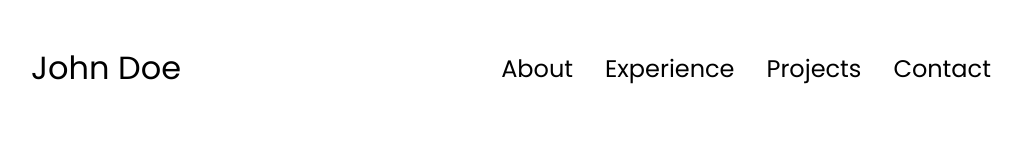
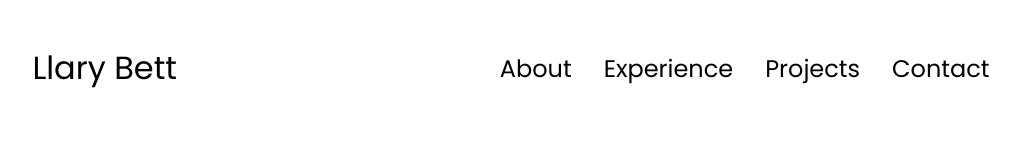
Before and after one commit to LlaryBett/Personal-Portfolio-Project, a plain HTML site: page index.html in a window 1280 px wide. Shown: the top 160 px of the page, without its empty margins (129-1151 px from the left). Drawn offline with Linux system fonts and the light colour scheme.

Commit message:
2nd update for my navbar

```diff
--- a/index.html
+++ b/index.html
@@ -10,7 +10,7 @@
   </head>
   <body>
     <nav id="desktop-nav">
-      <div class="logo">John Doe</div>
+      <div class="logo">Llary Bett</div>
       <div>
         <ul class="nav-links">
           <li><a href="#about">About</a></li>
```
